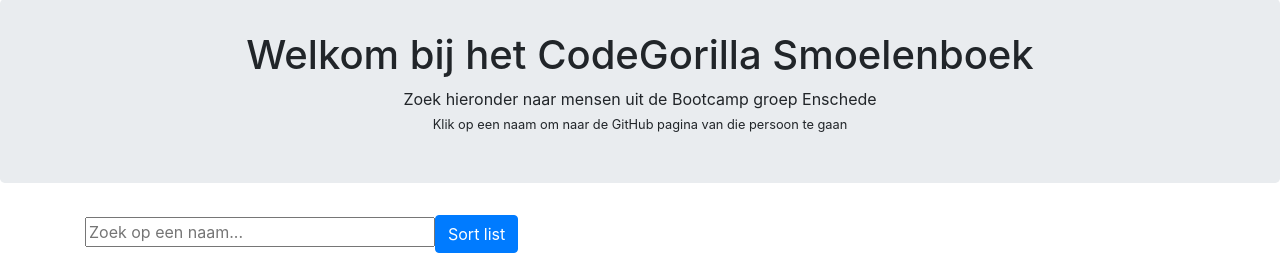
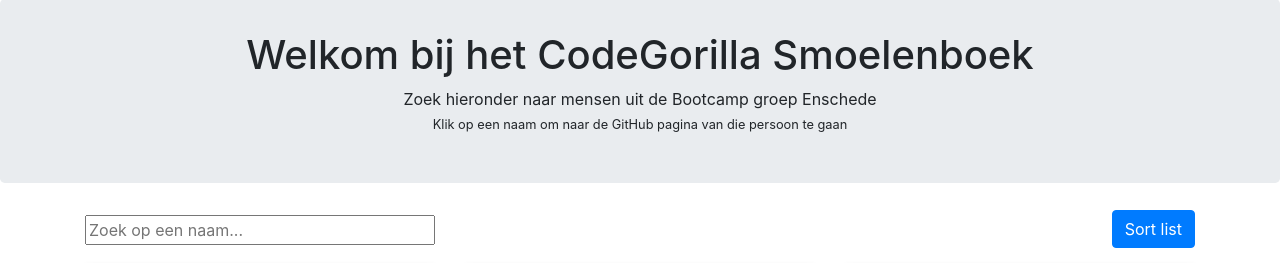
Before and after one commit to dsbowman88/smoelenboek, a PHP site: page / in a window 1280 px wide. Shown: the part 57-320 px from the top of the page. Run offline with PHP 8.4, Linux system fonts and the light colour scheme.

Commit message:
resize searchbox and float:right on sortbtn

```diff
--- a/css/stylesheet.css
+++ b/css/stylesheet.css
@@ -12,7 +12,7 @@
 
   /* When the input field gets focus, change its width to 100% */
 input[type=text]:focus {
-    width: 100%;
+    width: 90%;
   }
 
 .card{
@@ -37,3 +37,8 @@
 h4 a{
   color: black;
 }
+
+#sortbtn{
+  float: right;
+  margin-top: -5px;
+}
```
